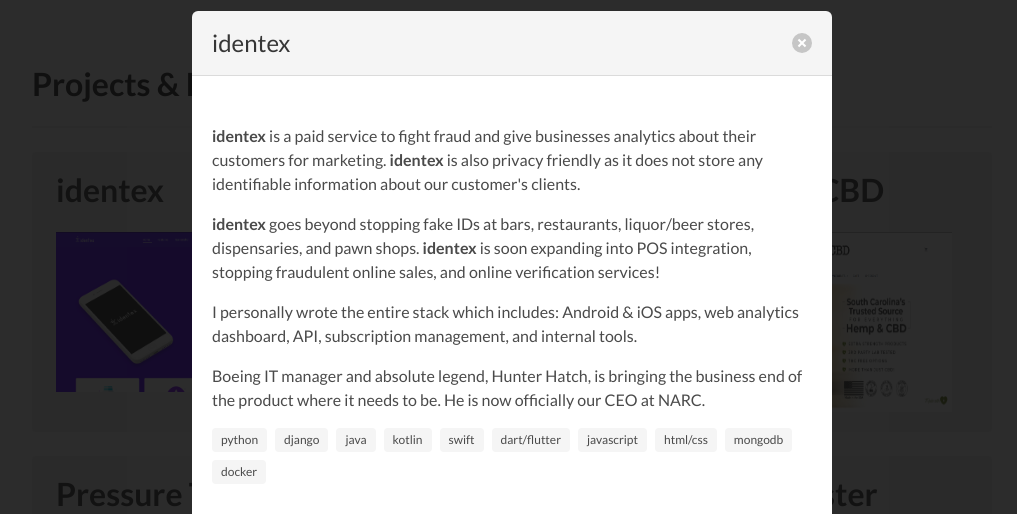
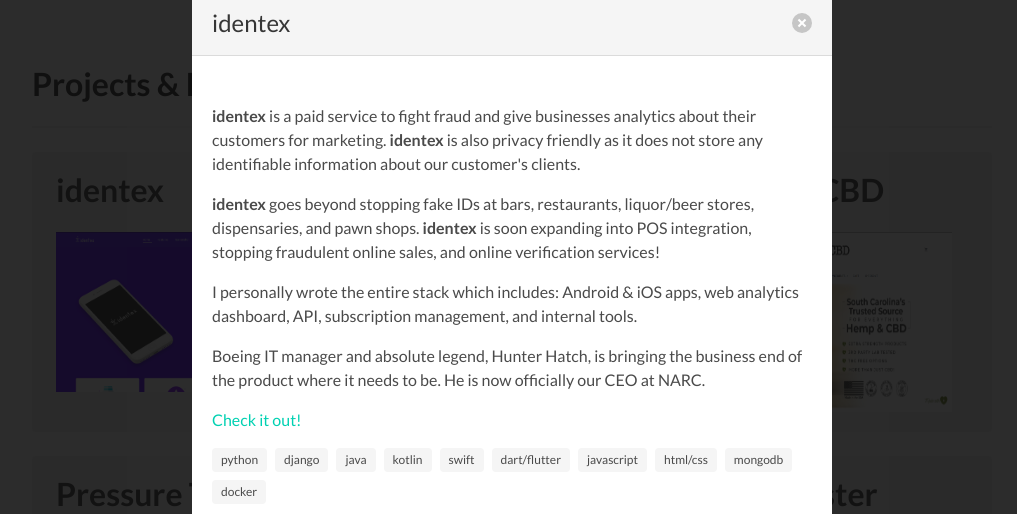
Before and after one commit to breadbored/breadbored.github.io-temp, a plain HTML site: page docs/index.html in a window 1280 px wide. Both pictures are taken after a click on the picture 304 px from the left and 1022 px from the top of the page. Shown: the part 710-1224 px from the top of the page, without its empty margins (128-1145 px from the left). Drawn offline with Linux system fonts and the light colour scheme.

Commit message:
Added links

```diff
--- a/docs/index.html
+++ b/docs/index.html
@@ -205,6 +205,8 @@
           <p>I personally wrote the entire stack which includes: Android & iOS apps, web analytics dashboard, API, subscription management, and internal tools.</p>
           <p>Boeing IT manager and absolute legend, Hunter Hatch, is bringing the business end of the product where it needs to be. He is now officially our CEO at NARC.</p>
 
+          <p><a href="https://identex.co/">Check it out!</a></p>
+
           <div class="tags">
             <span class="tag">python</span>
             <span class="tag">django</span>
@@ -240,6 +242,8 @@
 
           <p>Kikkit is a freelance project we are currently working on at NARC. They reached out to us to build new features to their new forum. Their previous forum was based on Vanilla Forums. They wanted to combine the familiarity of Vanilla with the forum features of Reddit.</p>
 
+          <p>Permission to display a demo was not yet given</p>
+
           <div class="tags">
             <span class="tag">symfony 5</span>
             <span class="tag">php</span>
@@ -268,6 +272,9 @@
 
         <div class="content">
           <p>A local business was interested in selling their CBD products online, so they hired us at NARC. The store itself is a WooCommerce store based on Wordpress, but we added custom features and extensions to their site to make it perfect for their needs.</p>
+
+          <p><a href="https://westashleyiheartcbd.com/">Check it out!</a></p>
+
           <div class="tags">
             <span class="tag">wordpress</span>
             <span class="tag">woocommerce</span>
@@ -296,6 +303,9 @@
         <div class="content">
           <p>Pressure Them is a political project of mine. Crowdsourced police brutality data during the 2020 protests are displayed on a timeline with sources and videos for each entry. At the time of writing the site now has over 1070 instances of police brutality towards peaceful protestors, journalists, EMTs, and bystanders. Unfortunately the list continues to grow every day.</p>
           <p>It is important to me that we not only hold officials accountable for their deadly actions, but that we also keep our first admendment rights secure without fear of force taken against us. It is not a racial issue, it's a power issue, and we should stand together ✊🏻✊🏼✊🏽✊🏾✊🏿</p>
+
+          <p><a href="https://pressurethem.com/">Check it out!</a></p>
+
           <div class="tags">
             <span class="tag">python</span>
             <span class="tag">flask</span>
@@ -323,6 +333,9 @@
 
         <div class="content">
           <p>A forked and restored version of QuantumRandom, QuantumRand is a random number generator generated from ANU's quantum computer. Random numbers on your computer alone are not always random, but QuantumRand gives a more secure way to generate RSA/SSL certificates and roll dice for Dungeons & Dragons!</p>
+
+          <p><a href="https://github.com/identex/quantumrand/">Check it out!</a></p>
+
           <div class="tags">
             <span class="tag">python</span>
           </div>
```
